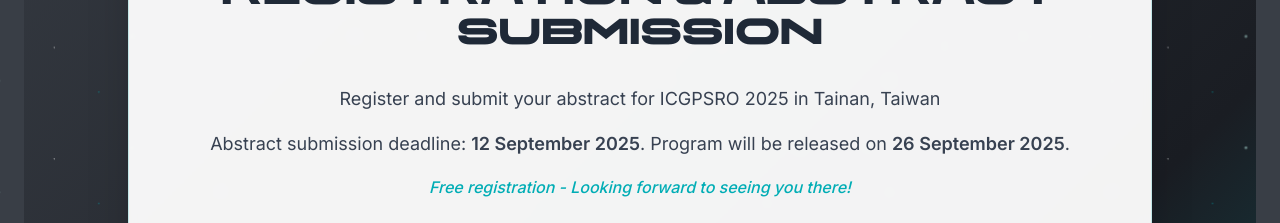
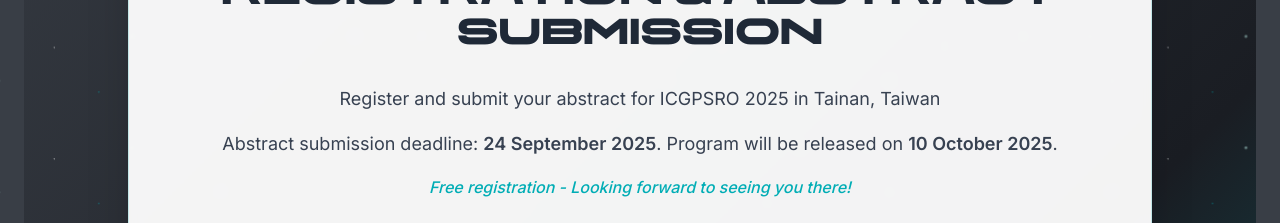
Before and after one commit to ncchen99/ICGPSRO, a React (Vite) app: page / in a window 1280 px wide. Shown: the part 4040-4263 px from the top of the page. Built offline with nearby package versions, Linux system fonts and the light colour scheme.

Commit message:
✨ 更新 Join 元件中的關鍵日期，將摘要提交截止日期調整為 2025 年 9 月 24 日，並將計畫發布日期調整為 2025 年 10 月 10 日，以確保資訊的準確性與時效性。

```diff
--- a/src/components/Join.jsx
+++ b/src/components/Join.jsx
@@ -18,13 +18,13 @@
         },
         {
             label: "Abstract Submission Deadline",
-            date: "12 September 2025",
+            date: "24 September 2025",
             status: "upcoming",
             discount: "Submit your research"
         },
         {
             label: "Program Release",
-            date: "26 September 2025",
+            date: "10 October 2025",
             status: "upcoming",
             discount: "Program release"
         },
@@ -100,7 +100,7 @@
                                     Register and submit your abstract for ICGPSRO 2025 in Tainan, Taiwan
                                 </p>
                                 <p className="text-gray-700 font-space text-lg leading-relaxed mb-4">
-                                    Abstract submission deadline: <span className="font-semibold">12 September 2025</span>. Program will be released on <span className="font-semibold">26 September 2025</span>.
+                                    Abstract submission deadline: <span className="font-semibold">24 September 2025</span>. Program will be released on <span className="font-semibold">10 October 2025</span>.
                                 </p>
                                 <p className="text-cosmic-teal font-medium italic">
                                     Free registration - Looking forward to seeing you there!
```
